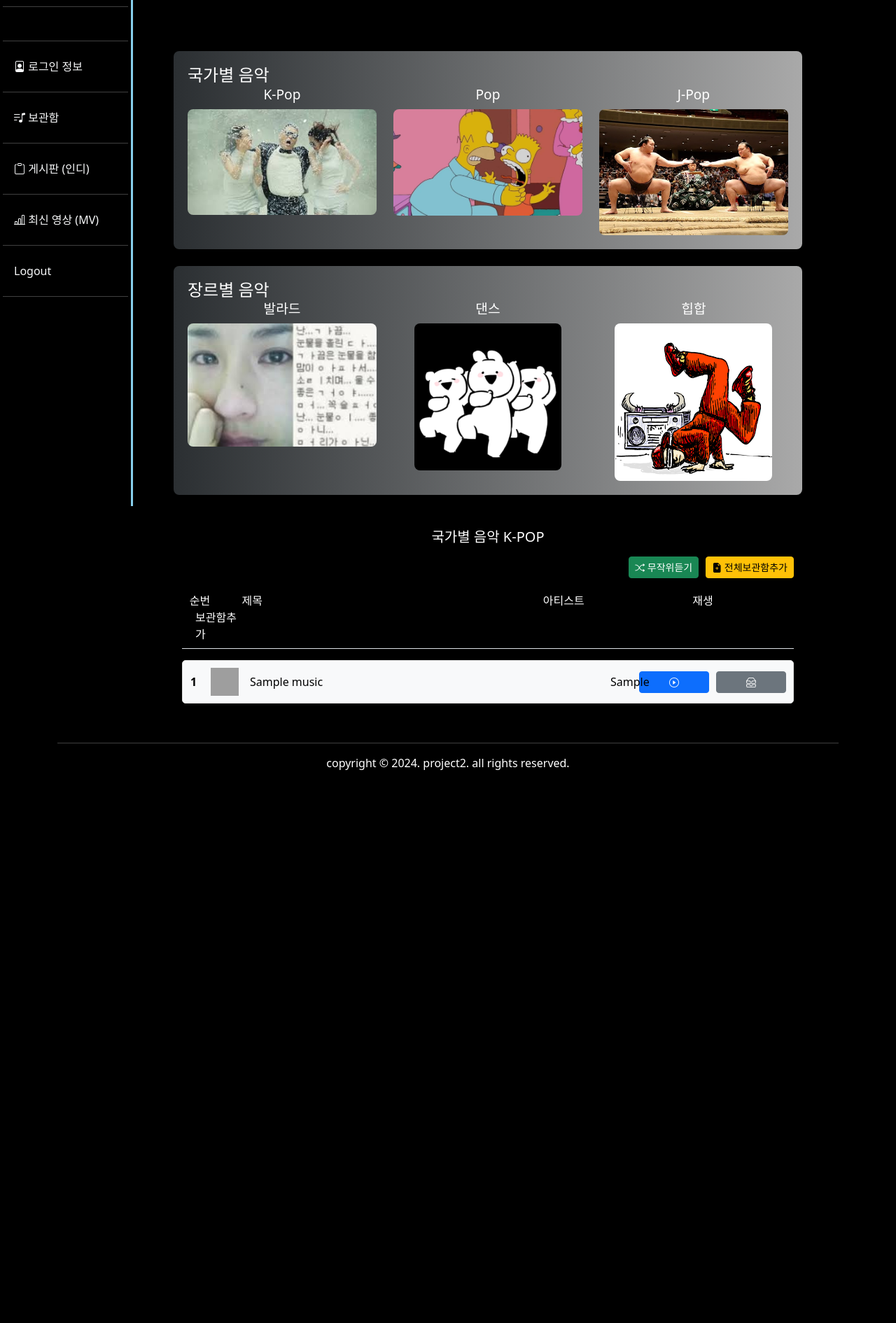
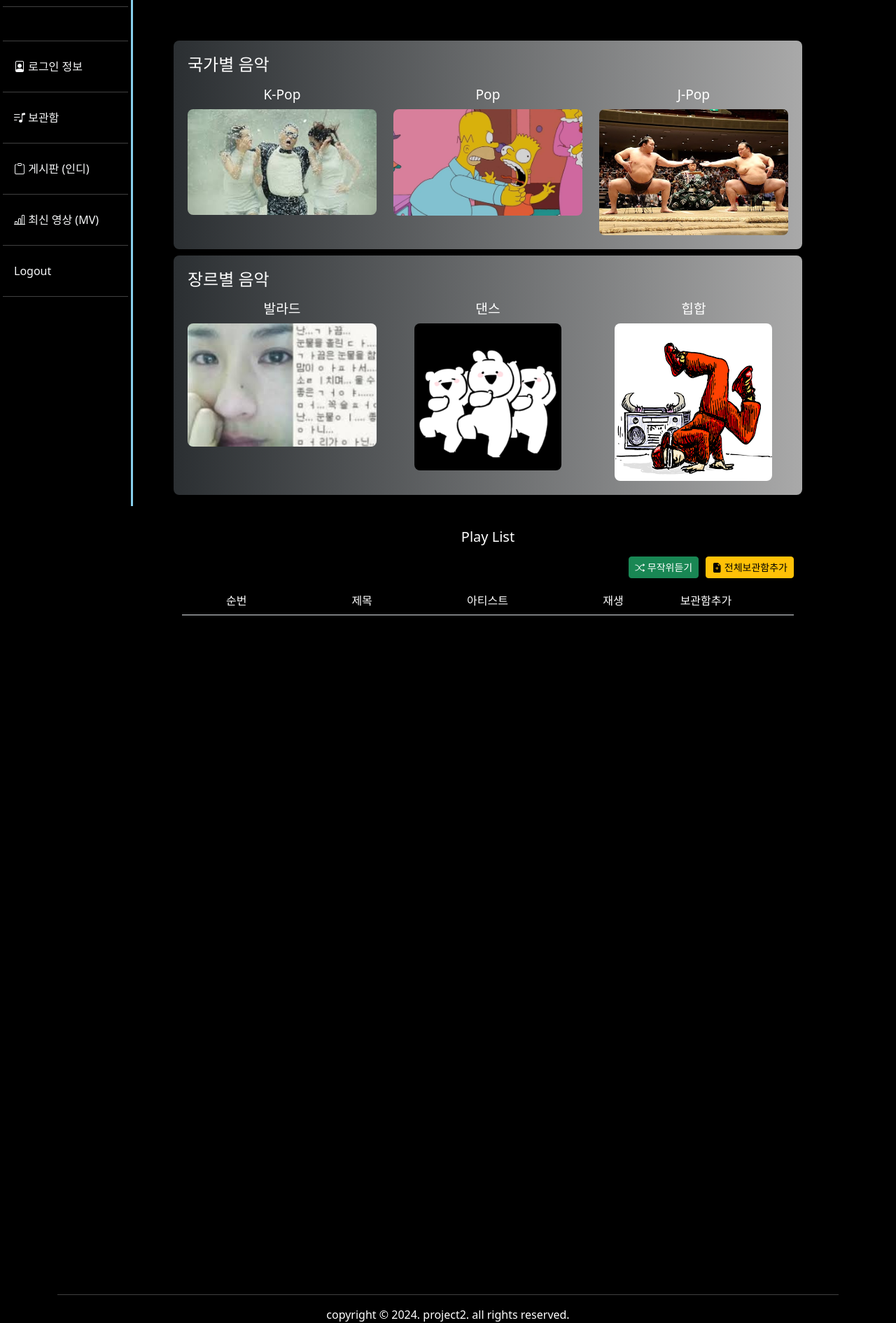
Before and after one commit to evollivia/gitmusic_aws, a FastAPI app: page /music/index in a window 1280 px wide. Shown: the part 77-1967 px from the top of the page at 70% size. Before the commit the page ends 1177 px from the top, so only its background shows below. Run offline with FastAPI, Linux system fonts and the light colour scheme; tables that the repository leaves empty hold one stand-in row (values such as "Sample post"); grey boxes are pictures that could not be loaded.

Commit message:
템플릿 업데이트

```diff
--- a/app/service/music.py
+++ b/app/service/music.py
@@ -1,6 +1,6 @@
 import random
 
-from sqlalchemy import select, or_
+from sqlalchemy import select, or_ , func
 from sqlalchemy.exc import SQLAlchemyError
 from sqlalchemy.orm import Session
 
@@ -15,7 +15,7 @@ class MusicService:
             items_per_page = 10
 
             # SQL 쿼리 작성
-            stmt = select(Music.mno,Music.singer, Music.title).limit(items_per_page)
+            stmt = select(Music.mno,Music.singer, Music.title).order_by(func.rand()).limit(items_per_page)
 
             # 쿼리 실행 및 결과 반환
             result = db.execute(stmt)
--- a/views/templates/include/musicinfo.html
+++ b/views/templates/include/musicinfo.html
@@ -2,6 +2,51 @@
   main {
     margin: 110px 50px 0 150px;
     transition: margin 0.5s ease;
+      min-height: 1800px;
+  }
+
+  .section-title {
+      font-size: 1.5rem; /* 제목 폰트 크기 */
+      margin-bottom: 1rem; /* 제목 아래 여백 */
+  }
+
+  .section {
+      padding: 20px; /* 섹션 안쪽 여백 */
+      border-radius: 8px; /* 모서리 둥글게 */
+      background: linear-gradient(to right,#2b2f32 ,darkgray); /* 배경색 */
+      box-shadow: 0 4px 8px rgba(0, 0, 0, 0.1); /* 그림자 효과 */
+      margin-bottom: 20px; /* 섹션 간 여백 */
+  }
+
+  /**/
+  /* 화면이 970px 이하로 줄어들 때 적용될 스타일 */
+  @media (max-width: 970px) {
+      .music-list-item {
+          flex-direction: column; /* 세로 방향으로 항목 정렬 */
+          text-align: center; /* 텍스트 중앙 정렬 */
+          align-items: center; /* 모든 항목을 중앙으로 정렬 */
+          padding: 0; /* 여백 제거 */
+          border: none; /* 구분선 제거 (선택적) */
+      }
+
+      .music-list-item .col-2 {
+          width: 40%; /* 열의 너비를 전체 폭으로 설정 */
+          margin: 0; /* 마진 제거 */
+          padding: 0; /* 수직 패딩 추가 (선택적) */
+          box-sizing: border-box; /* 패딩과 테두리가 너비에 포함되도록 설정 */
+          justify-content: center; /* 열의 항목을 수평 중앙 정렬 */
+      }
+
+      .music-list-item img.mimg {
+          max-width: 100%; /* 이미지가 열의 너비를 넘지 않도록 설정 */
+          height: auto; /* 이미지 비율 유지 */
+      }
+
+      .music-list-item span,
+      .music-list-item button {
+          display: block; /* 버튼과 텍스트를 블록으로 변환하여 중앙 정렬 */
+          margin: 0 auto; /* 수평 중앙 정렬 */
+      }
   }
 
   #music-player {
@@ -38,7 +83,7 @@
     border-radius: 8px;
   }
 
-  .section .row {
+  .section {
     margin-top: -15px;
   }
 
@@ -119,8 +164,42 @@
     justify-content: flex-end;
     margin-bottom: 20px;
   }
+  /* 테이블 스타일 */
+  table tbody tr {
+      border-bottom: 1px solid silver;
+  }
+  table tbody tr:first-child {
+      border-top: none;
+  }
+  /*음악리스트 위치설정*/
+  .row {
+      display: flex;
+      justify-content: flex-start; /* 기본적으로 모든 자식을 왼쪽에 정렬 */
+  }
 
-  @media (max-width: 870px) {
+  .col-2 {
+      /* 기본 스타일 설정 */
+      flex: 1; /* 요소가 가능한 공간을 나누어 가지게 함 */
+      padding: 0 5px; /* 패딩을 추가하여 간격 조정 */
+      box-sizing: border-box; /* 패딩과 보더를 포함한 크기 설정 */
+  }
+
+  .col-2:nth-child(3) {
+      /* 3번 열 왼쪽 여백 설정 */
+      margin-left: 80px;
+  }
+
+  .col-2:nth-child(4) {
+      /* 4번 열 왼쪽 여백을 설정하고 오른쪽으로 정렬하기 위해 auto 마진을 추가 */
+      margin-left: auto;
+  }
+
+  .col-2:nth-child(5) {
+      /* 5번 열 왼쪽 여백을 설정하고 오른쪽으로 정렬하기 위해 auto 마진을 추가 */
+      margin-left: 1px; /* 4번 열과 5번 열 사이의 간격을 조정 */
+      margin-right: 0; /* 오른쪽 여백을 설정하여 필요시 조정 */
+  }
+  @media (max-width: 970px) {
     .music-actions,
     .top-buttons {
       flex-direction: column;
@@ -135,11 +214,21 @@
       min-width: 5px;
     }
   }
-  /* 테이블 스타일 */
-  table tbody tr {
-      border-bottom: 1px solid silver;
+  .col-2:nth-child(2) {
+      /* 970px 이하일 때 3번 열의 왼쪽 여백을 제거하고 중앙 정렬 */
+      min-width: 150px;
   }
-  table tbody tr:first-child {
-      border-top: none;
+  .col-2:nth-child(3) {
+      /* 970px 이하일 때 3번 열의 왼쪽 여백을 제거하고 중앙 정렬 */
+      margin-left: 0;
+      text-align: center;
+      min-width: 150px;
   }
+  .col-2:nth-child(4) {
+      /* 970px 이하일 때 4번 열의 마진을 제거 */
+      margin-left: 0;
+    }
+
+
+
 </style>
--- a/views/templates/music/index.html
+++ b/views/templates/music/index.html
@@ -5,32 +5,6 @@
 {% endblock %}
 
 {% block style %}
-<style>
-    main {
-        margin: 60px 50px 0 150px;
-        transition: margin 0.5s ease;
-    }
-
-    .section-title {
-        font-size: 1.5rem; /* 제목 폰트 크기 */
-        margin-bottom: 1rem; /* 제목 아래 여백 */
-    }
-
-    .section {
-        padding: 20px; /* 섹션 안쪽 여백 */
-        border-radius: 8px; /* 모서리 둥글게 */
-        background: linear-gradient(to right,#2b2f32 ,darkgray); /* 배경색 */
-        box-shadow: 0 4px 8px rgba(0, 0, 0, 0.1); /* 그림자 효과 */
-        margin-bottom: 20px; /* 섹션 간 여백 */
-    }
-    .col-1 {
-        display: flex;
-        align-items: center; /* Vertically centers the content within the column */
-        justify-content: center; /* Horizontally centers the content */
-        flex-direction: row; /* Ensures content stays in a row layout */
-    }
-
-</style>
 {% endblock %}
 
 {% block main %}
@@ -90,35 +64,37 @@
     <!-- 추천 10곡  -->
     <div class="container mt-5">
         <div class="mb-4">
-            <h5 class="text-center mb-3">국가별 음악 K-POP</h5>
+            <h5 class="text-center mb-3">Play List</h5>
             <div class="top-buttons">
                 <button class="btn btn-success btn-sm" onclick="playRandomMusic()"><i class="bi bi-shuffle"></i> 무작위듣기</button>
                 <button class="btn btn-warning btn-sm" onclick="addAllToStorage()"><i class="bi bi-file-earmark-plus-fill"></i> 전체보관함추가</button>
             </div>
             <div class="border-bottom pb-2 mb-3">
-                <div class="row">
-                    <div class="col-1 text-center font-weight-bold">순번</div>
-                    <div class="col-1 text-center font-weight-bold">제목</div>
-                    <div class="col-6 text-md-end font-weight-bold" style="margin-right: 100px;">아티스트</div>
-                    <div class="col-1 text-md-center font-weight-bold " style="margin-left: 20px">재생</div>
-                    <div class="col-1 text-md-start font-weight-bold" style="margin-left: 30px; padding: 0 1px; ">보관함추가</div>
-                </div>
+    <span class="row header">
+        <span class="col-2 text-center font-weight-bold">순번</span>
+        <span class="col-2 text-center font-weight-bold">제목</span>
+        <span class="col-2 text-center font-weight-bold">아티스트</span>
+        <span class="col-2 text-md-center font-weight-bold">재생</span>
+        <span class="col-2 text-md-start font-weight-bold">보관함추가</span>
+    </span>
     </div>
         <div class="music-list-container">
         {% for music in mlist %}
-                <div class="music-list-item align-items-center" data-mno="{{ music.mno }}">
-                    <div class="col-1 text-center">
+            <div class="music-list-item row" data-mno="{{ music.mno }}">
+                <div class="col-2 text-center">
                     <span class="track-number" style="color: black">{{ loop.index }}</span>
                     <img class="mimg" src="/music/musiccover/{{ music.mno }}" alt="{{ music.title }}">
                 </div>
-                    <div class="music-info">
-                        <div class="music-title-artist">
-                            <span style="color: black; margin-left: 15px">{{ music.title }}</span>
-                            <span class="artist-info" style="color: black; display: block; margin-left: 530px">{{ music.singer }}</span>
+                <div class="col-2 text-center">
+                    <span style="color: black">{{ music.title }}</span>
                 </div>
+                <div class="col-2 text-center">
+                    <span style="color: black">{{ music.singer }}</span>
                 </div>
-                    <div class="music-actions">
+                <div class="col-2 text-md-center">
                     <button class="btn btn-primary btn-sm" onclick="playMusic('{{ music.mno }}', '{{ music.title }}', '{{ music.singer }}', '{{ music.genre }}', '{{ music.year }}', '{{ music.country }}', '{{ music.ment }}')"><i class="bi bi-play-circle"></i></button>
+                </div>
+                <div class="col-2 text-md-start">
                     <button class="btn btn-secondary btn-sm" onclick="addToStorage('{{ music.mno }}')"><i class="bi bi-inboxes"></i></button>
                 </div>
             </div>
@@ -138,6 +114,8 @@
 <script>
     let audioPlayer = document.getElementById('audio-player');
     let musicPlayer = document.getElementById('music-player');
+    let musicQueue = []; // 현재 재생 목록을 저장할 배열
+    let currentTrackIndex = -1; // 현재 재생 중인 곡의 인덱스
 
     // 음악 재생
     function playMusic(mno, title, singer, genre, year, country, ment) {
@@ -157,6 +135,10 @@
 
     // 오디오 재생
     audioPlayer.play();
+
+    // 재생 목록 업데이트
+    currentTrackIndex = -1; // 현재 트랙 인덱스 초기화
+    musicQueue = []; // 큐 초기화
 }
 
     // 무작위 재생
@@ -190,6 +172,7 @@
     // Check if all required properties exist in the response data
     if (data.mno && data.title && data.singer && data.genre && data.year && data.country && data.ment) {
     playMusic(data.mno, data.title, data.singer, data.genre, data.year, data.country, data.ment);
+    addToQueue(data.mno); // 재생 목록에 추가
 } else {
     throw new Error('Incomplete data received');
 }
@@ -197,6 +180,38 @@
     console.error('Error:', error);
 }
 }
+
+    // 곡을 재생 목록에 추가
+    function addToQueue(mno) {
+    const musicItems = document.querySelectorAll('.music-list-item');
+    const musicQueue = Array.from(musicItems).map(item => item.dataset.mno);
+    currentTrackIndex = musicQueue.indexOf(mno);
+    musicQueue.splice(currentTrackIndex, 1);
+}
+
+    // 곡이 끝났을 때 호출되는 함수
+    function onTrackEnded() {
+    currentTrackIndex++;
+    if (currentTrackIndex < musicQueue.length) {
+    const nextTrackId = musicQueue[currentTrackIndex];
+    fetch(`/music/get_music_info/${nextTrackId}`)
+    .then(response => response.json())
+    .then(data => {
+    if (data.mno && data.title && data.singer && data.genre && data.year && data.country && data.ment) {
+    playMusic(data.mno, data.title, data.singer, data.genre, data.year, data.country, data.ment);
+    addToQueue(data.mno); // 다음 곡을 재생 목록에 추가
+} else {
+    throw new Error('Incomplete data received');
+}
+})
+    .catch(error => console.error('Error:', error));
+} else {
+    console.log("No more tracks in the queue.");
+}
+}
+
+    // 음악 플레이어의 ended 이벤트에 이벤트 리스너 추가
+    audioPlayer.addEventListener('ended', onTrackEnded);
 
     // 보관함 추가
     async function addToStorage(mno) {
@@ -250,4 +265,5 @@
 }
 }
 </script>
+
 {% endblock %}
```
Also changed, not shown: views/templates/music/ballad.html (+19 -15 lines), views/templates/music/dance.html (+18 -15 lines), views/templates/music/hiphop.html (+18 -15 lines), views/templates/music/jpop.html (+18 -15 lines), views/templates/music/kpop.html (+18 -15 lines), views/templates/music/pop.html (+18 -15 lines), views/templates/music/search.html (+18 -15 lines), views/templates/music/storage.html (+22 -18 lines). Lines whose indentation alone changed are shown as unchanged.
